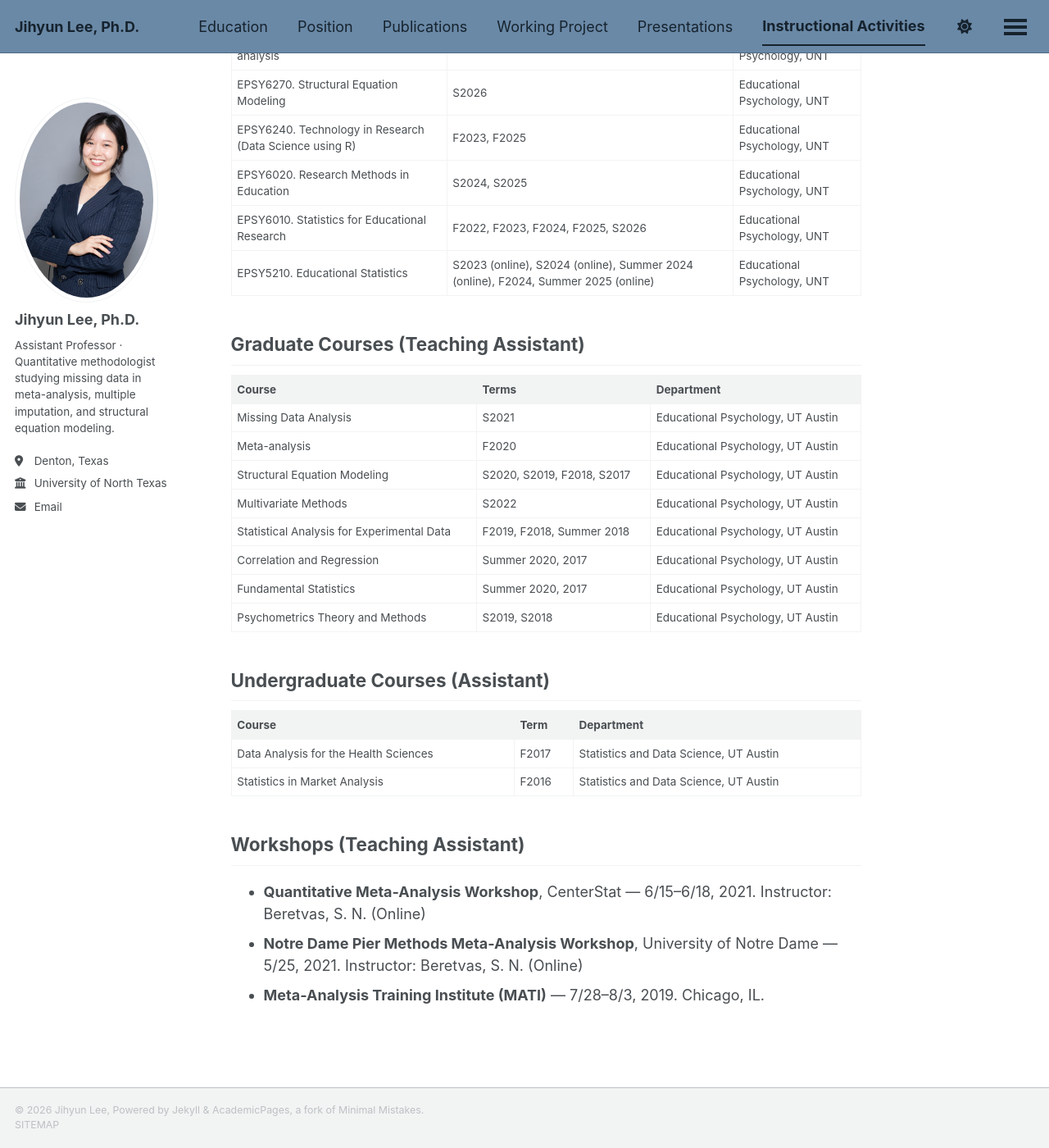
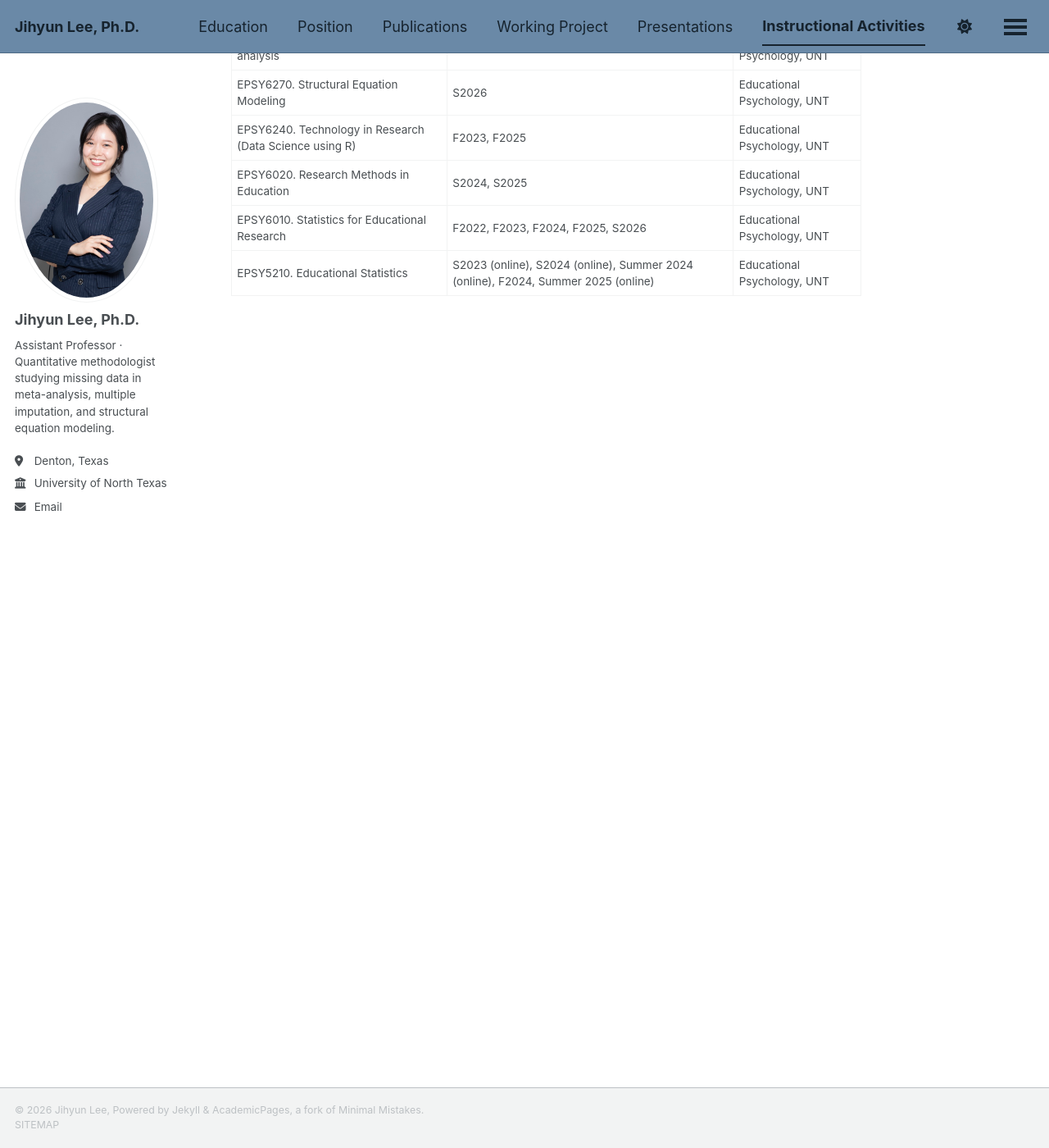
Before and after one commit to jihyunl/jihyun-home, a Jekyll site: the page built from _pages/instructional-activities.md, in a window 1280 px wide and 1400 px high, scrolled down 243 px. Shown: the whole window at 82% size. Built offline with Jekyll 4.4.1, drawn with Linux system fonts in a browser that asks for light colours; a style sheet for code colours, icons or effects is not loaded.

Commit message:
Trim Instructional Activities to Graduate Courses (Instructor) only
Co-Authored-By: Claude Sonnet 5 <noreply@anthropic.com>

```diff
--- a/_pages/instructional-activities.md
+++ b/_pages/instructional-activities.md
@@ -15,29 +15,3 @@ author_profile: true
 | EPSY6020. Research Methods in Education | S2024, S2025 | Educational Psychology, UNT |
 | EPSY6010. Statistics for Educational Research | F2022, F2023, F2024, F2025, S2026 | Educational Psychology, UNT |
 | EPSY5210. Educational Statistics | S2023 (online), S2024 (online), Summer 2024 (online), F2024, Summer 2025 (online) | Educational Psychology, UNT |
-
-## Graduate Courses (Teaching Assistant)
-
-| Course | Terms | Department |
-|---|---|---|
-| Missing Data Analysis | S2021 | Educational Psychology, UT Austin |
-| Meta-analysis | F2020 | Educational Psychology, UT Austin |
-| Structural Equation Modeling | S2020, S2019, F2018, S2017 | Educational Psychology, UT Austin |
-| Multivariate Methods | S2022 | Educational Psychology, UT Austin |
-| Statistical Analysis for Experimental Data | F2019, F2018, Summer 2018 | Educational Psychology, UT Austin |
-| Correlation and Regression | Summer 2020, 2017 | Educational Psychology, UT Austin |
-| Fundamental Statistics | Summer 2020, 2017 | Educational Psychology, UT Austin |
-| Psychometrics Theory and Methods | S2019, S2018 | Educational Psychology, UT Austin |
-
-## Undergraduate Courses (Assistant)
-
-| Course | Term | Department |
-|---|---|---|
-| Data Analysis for the Health Sciences | F2017 | Statistics and Data Science, UT Austin |
-| Statistics in Market Analysis | F2016 | Statistics and Data Science, UT Austin |
-
-## Workshops (Teaching Assistant)
-
-- **Quantitative Meta-Analysis Workshop**, CenterStat — 6/15–6/18, 2021. Instructor: Beretvas, S. N. (Online)
-- **Notre Dame Pier Methods Meta-Analysis Workshop**, University of Notre Dame — 5/25, 2021. Instructor: Beretvas, S. N. (Online)
-- **Meta-Analysis Training Institute (MATI)** — 7/28–8/3, 2019. Chicago, IL.
```
